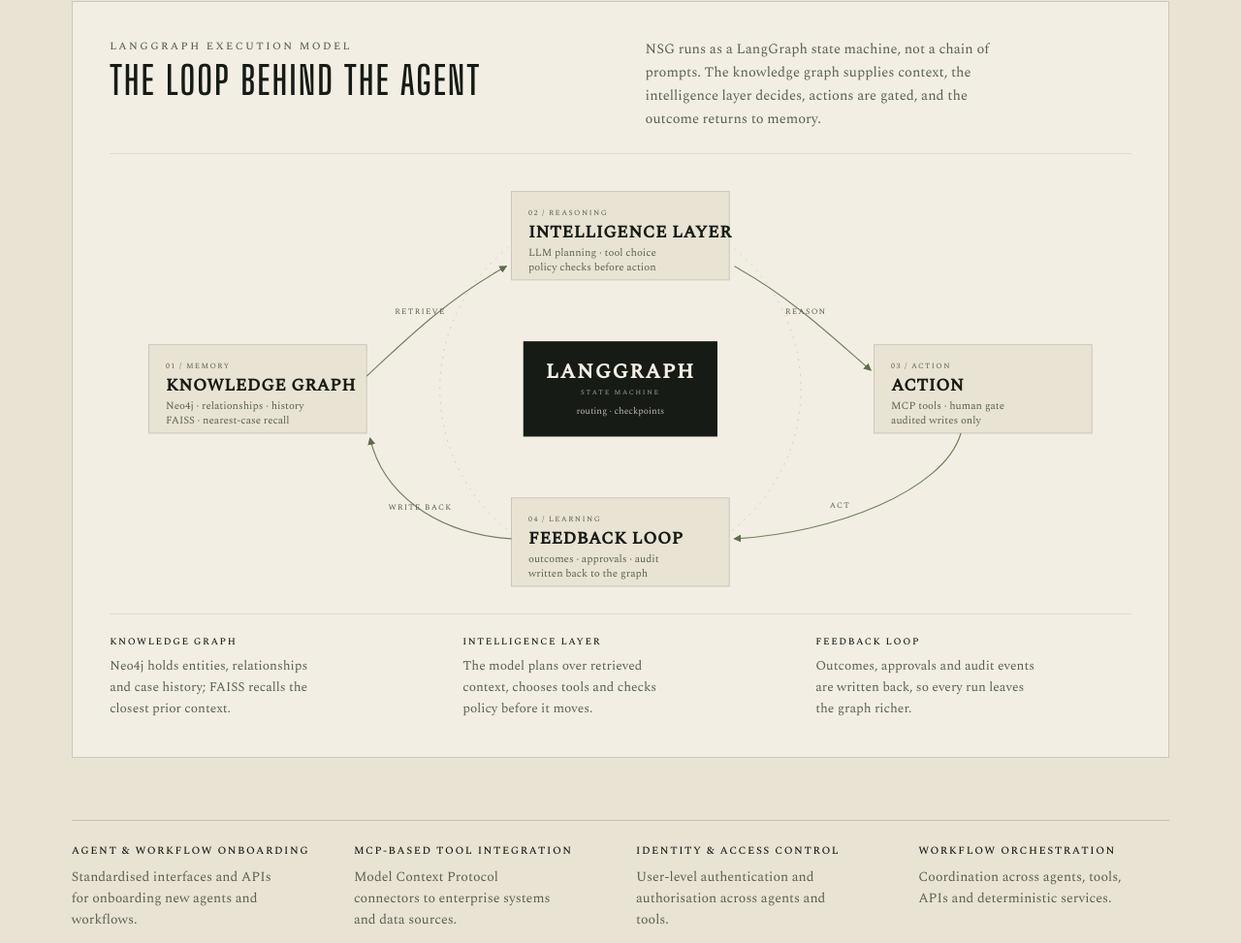
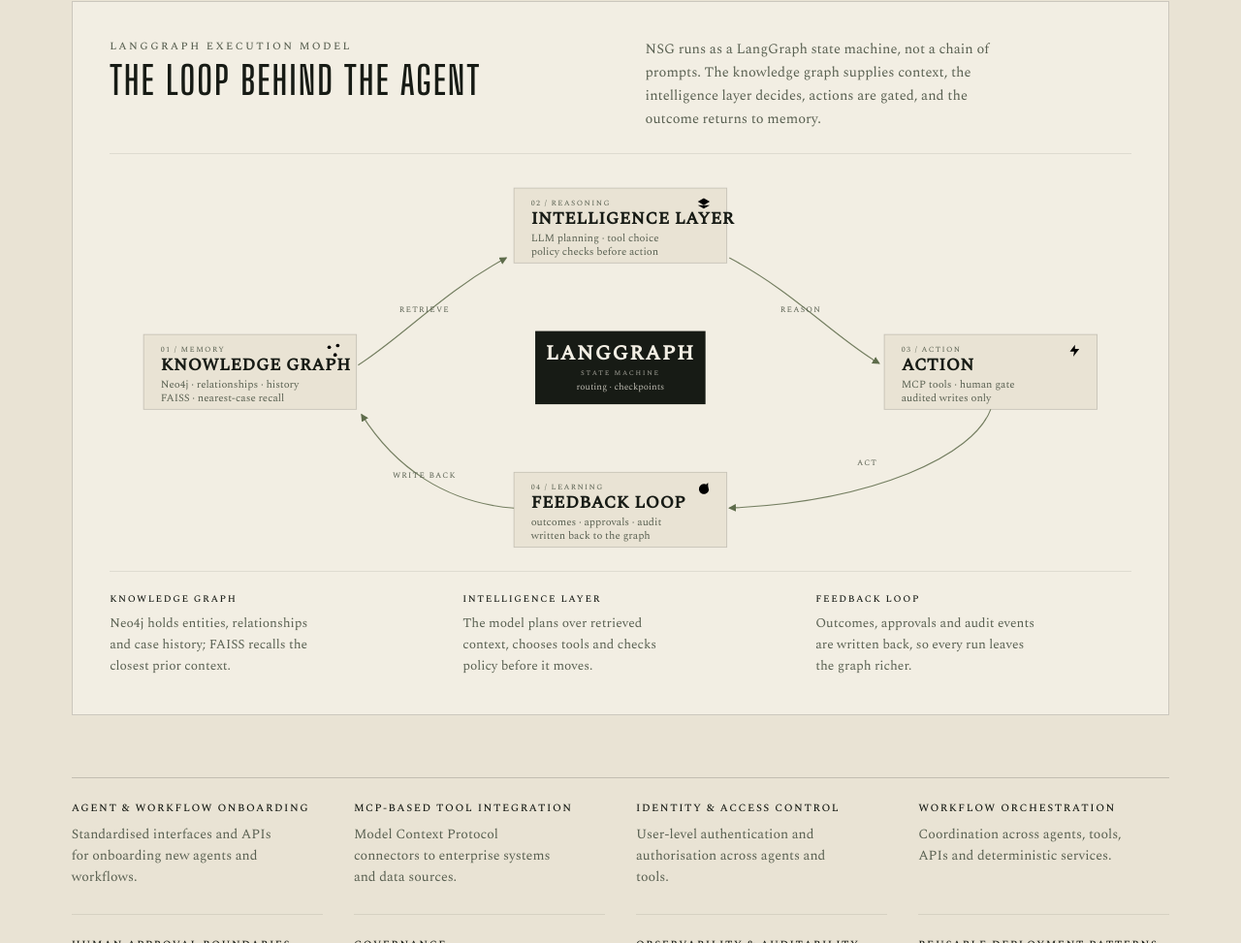
Before and after one commit to Thiru0104/thiru-portfolio, a plain HTML site: page index.html in a window 1280 px wide. Shown: the part 6235-7208 px from the top of the page at 97% size. Drawn offline with nearby package versions, Linux system fonts and the light colour scheme.

Commit message:
Refine the LangGraph loop diagram

```diff
--- a/index.html
+++ b/index.html
@@ -392,7 +392,7 @@
         </div>
 
         <div class="loop-figure">
-          <svg class="loop-svg" viewBox="0 0 1200 520" role="img" aria-labelledby="loop-title loop-desc">
+          <svg class="loop-svg" viewBox="0 0 1200 470" role="img" aria-labelledby="loop-title loop-desc">
             <title id="loop-title">The LangGraph execution loop</title>
             <desc id="loop-desc">The knowledge graph feeds the intelligence layer, which acts through governed tools. Outcomes, approvals and audit events return to the knowledge graph. LangGraph orchestrates every step.</desc>
 
@@ -402,54 +402,69 @@
               </marker>
             </defs>
 
-            <circle class="loop-orbit" cx="600" cy="260" r="212"/>
-
             <g>
-              <rect class="loop-node-box" x="46" y="208" width="256" height="104"/>
-              <text class="node-index" x="66" y="236">01 / MEMORY</text>
-              <text class="node-title" x="66" y="262">Knowledge graph</text>
-              <text class="node-copy" x="66" y="284">Neo4j &middot; relationships &middot; history</text>
-              <text class="node-copy" x="66" y="301">FAISS &middot; nearest-case recall</text>
+              <rect class="loop-node-box" x="40" y="196" width="250" height="88"/>
+              <text class="node-index" x="60" y="216">01 / MEMORY</text>
+              <text class="node-title" x="60" y="238">Knowledge graph</text>
+              <text class="node-copy" x="60" y="258">Neo4j &middot; relationships &middot; history</text>
+              <text class="node-copy" x="60" y="274">FAISS &middot; nearest-case recall</text>
+              <g class="node-icon" transform="translate(254 206)">
+                <circle cx="4" cy="5" r="2.1"/>
+                <circle cx="14" cy="3" r="2.1"/>
+                <circle cx="11" cy="14" r="2.1"/>
+                <path d="M5.7 6.2L12.2 3.8M5.8 6.5L10.2 12.4M12.8 5L11.4 12"/>
+              </g>
             </g>
 
             <g>
-              <rect class="loop-node-box" x="472" y="28" width="256" height="104"/>
-              <text class="node-index" x="492" y="56">02 / REASONING</text>
-              <text class="node-title" x="492" y="82">Intelligence layer</text>
-              <text class="node-copy" x="492" y="104">LLM planning &middot; tool choice</text>
-              <text class="node-copy" x="492" y="121">policy checks before action</text>
+              <rect class="loop-node-box" x="475" y="24" width="250" height="88"/>
+              <text class="node-index" x="495" y="44">02 / REASONING</text>
+              <text class="node-title" x="495" y="66">Intelligence layer</text>
+              <text class="node-copy" x="495" y="86">LLM planning &middot; tool choice</text>
+              <text class="node-copy" x="495" y="102">policy checks before action</text>
+              <g class="node-icon" transform="translate(689 34)">
+                <path d="M9 2L16 6L9 10L2 6Z"/>
+                <path d="M2 10L9 14L16 10"/>
+              </g>
             </g>
 
             <g>
-              <rect class="loop-node-box" x="898" y="208" width="256" height="104"/>
-              <text class="node-index" x="918" y="236">03 / ACTION</text>
-              <text class="node-title" x="918" y="262">Action</text>
-              <text class="node-copy" x="918" y="284">MCP tools &middot; human gate</text>
-              <text class="node-copy" x="918" y="301">audited writes only</text>
+              <rect class="loop-node-box" x="910" y="196" width="250" height="88"/>
+              <text class="node-index" x="930" y="216">03 / ACTION</text>
+              <text class="node-title" x="930" y="238">Action</text>
+              <text class="node-copy" x="930" y="258">MCP tools &middot; human gate</text>
+              <text class="node-copy" x="930" y="274">audited writes only</text>
+              <g class="node-icon" transform="translate(1124 206)">
+                <path d="M10 2L4 10H9L8 16L15 7H10Z"/>
+              </g>
             </g>
 
             <g>
-              <rect class="loop-node-box" x="472" y="388" width="256" height="104"/>
-              <text class="node-index" x="492" y="416">04 / LEARNING</text>
-              <text class="node-title" x="492" y="442">Feedback loop</text>
-              <text class="node-copy" x="492" y="464">outcomes &middot; approvals &middot; audit</text>
-              <text class="node-copy" x="492" y="481">written back to the graph</text>
+              <rect class="loop-node-box" x="475" y="358" width="250" height="88"/>
+              <text class="node-index" x="495" y="378">04 / LEARNING</text>
+              <text class="node-title" x="495" y="400">Feedback loop</text>
+              <text class="node-copy" x="495" y="420">outcomes &middot; approvals &middot; audit</text>
+              <text class="node-copy" x="495" y="436">written back to the graph</text>
+              <g class="node-icon" transform="translate(689 368)">
+                <path d="M14 6A6 6 0 1 0 15 11"/>
+                <path d="M14 2V6H10"/>
+              </g>
             </g>
 
-            <rect class="loop-core" x="486" y="204" width="228" height="112"/>
-            <text class="core-title" x="600" y="247" text-anchor="middle">LANGGRAPH</text>
-            <text class="core-meta" x="600" y="267" text-anchor="middle">STATE MACHINE</text>
-            <text class="core-copy" x="600" y="289" text-anchor="middle">routing &middot; checkpoints</text>
+            <rect class="loop-core" x="500" y="192" width="200" height="86"/>
+            <text class="core-title" x="600" y="226" text-anchor="middle">LANGGRAPH</text>
+            <text class="core-meta" x="600" y="244" text-anchor="middle">STATE MACHINE</text>
+            <text class="core-copy" x="600" y="261" text-anchor="middle">routing &middot; checkpoints</text>
 
-            <path class="loop-edge" d="M302 245C350 200 400 152 466 116" marker-end="url(#loop-arrow)"/>
-            <path class="loop-edge" d="M734 116C800 152 850 200 894 238" marker-end="url(#loop-arrow)"/>
-            <path class="loop-edge" d="M1000 312C980 380 850 430 734 436" marker-end="url(#loop-arrow)"/>
-            <path class="loop-edge" d="M472 436C380 430 320 380 306 318" marker-end="url(#loop-arrow)"/>
+            <path class="loop-edge" d="M292 232C345 198 392 146 466 106" marker-end="url(#loop-arrow)"/>
+            <path class="loop-edge" d="M728 106C804 146 850 198 904 230" marker-end="url(#loop-arrow)"/>
+            <path class="loop-edge" d="M1035 284C1015 338 900 392 728 400" marker-end="url(#loop-arrow)"/>
+            <path class="loop-edge" d="M475 400C395 394 335 352 296 290" marker-end="url(#loop-arrow)"/>
 
-            <text class="edge-label" x="365" y="172" text-anchor="middle">retrieve</text>
-            <text class="edge-label" x="818" y="172" text-anchor="middle">reason</text>
-            <text class="edge-label" x="858" y="400" text-anchor="middle">act</text>
-            <text class="edge-label" x="365" y="402" text-anchor="middle">write back</text>
+            <text class="edge-label" x="370" y="170" text-anchor="middle">retrieve</text>
+            <text class="edge-label" x="812" y="170" text-anchor="middle">reason</text>
+            <text class="edge-label" x="890" y="350" text-anchor="middle">act</text>
+            <text class="edge-label" x="370" y="364" text-anchor="middle">write back</text>
           </svg>
         </div>
 
```
